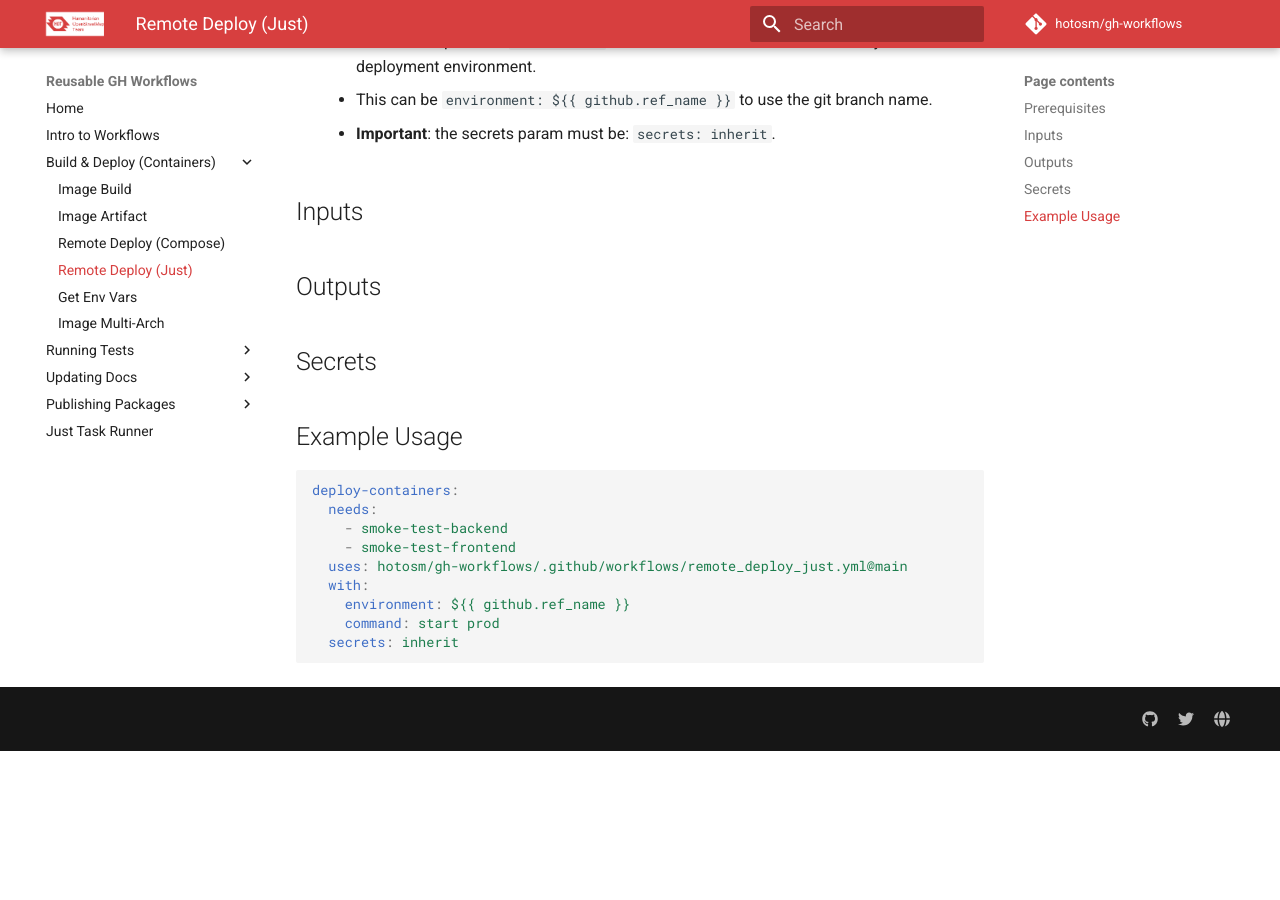
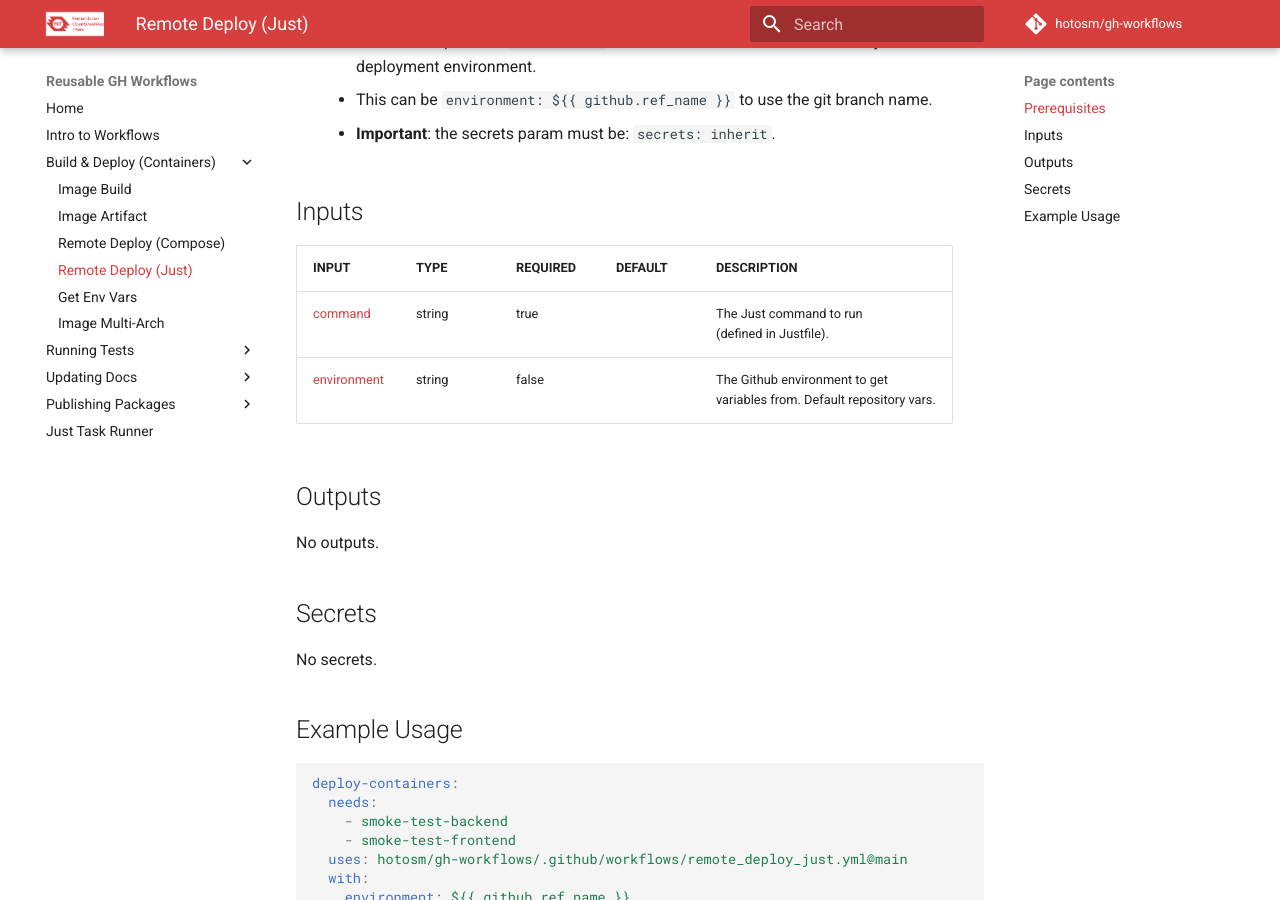
Before and after one commit to hotosm/gh-workflows, an MkDocs documentation site: the page built from docs/remote_deploy_just.md, in a window 1280 px wide and 900 px high, scrolled down 577 px. Built offline with MkDocs 1.6.1 and Material for MkDocs 9.7.7, drawn with Linux system fonts in a browser that asks for light colours; comment, search, counter and statistics services are not loaded; before the commit the page ends 1328 px from its top, so only the background shows below that.

Commit message:
docs: updated workflow docs

```diff
--- a/docs/remote_deploy_just.md
+++ b/docs/remote_deploy_just.md
@@ -24,9 +24,30 @@ to include project-specific config for their deploy.
 
 ## Inputs
 
+<!-- AUTO-DOC-INPUT:START - Do not remove or modify this section -->
+
+| INPUT                                                             | TYPE   | REQUIRED | DEFAULT | DESCRIPTION                                                                |
+| ----------------------------------------------------------------- | ------ | -------- | ------- | -------------------------------------------------------------------------- |
+| <a name="input_command"></a>[command](#input_command)             | string | true     |         | The Just command to run <br>(defined in Justfile).                         |
+| <a name="input_environment"></a>[environment](#input_environment) | string | false    |         | The Github environment to get <br>variables from. Default repository vars. |
+
+<!-- AUTO-DOC-INPUT:END -->
+
 ## Outputs
 
+<!-- AUTO-DOC-OUTPUT:START - Do not remove or modify this section -->
+
+No outputs.
+
+<!-- AUTO-DOC-OUTPUT:END -->
+
 ## Secrets
+
+<!-- AUTO-DOC-SECRETS:START - Do not remove or modify this section -->
+
+No secrets.
+
+<!-- AUTO-DOC-SECRETS:END -->
 
 ## Example Usage
 
```
